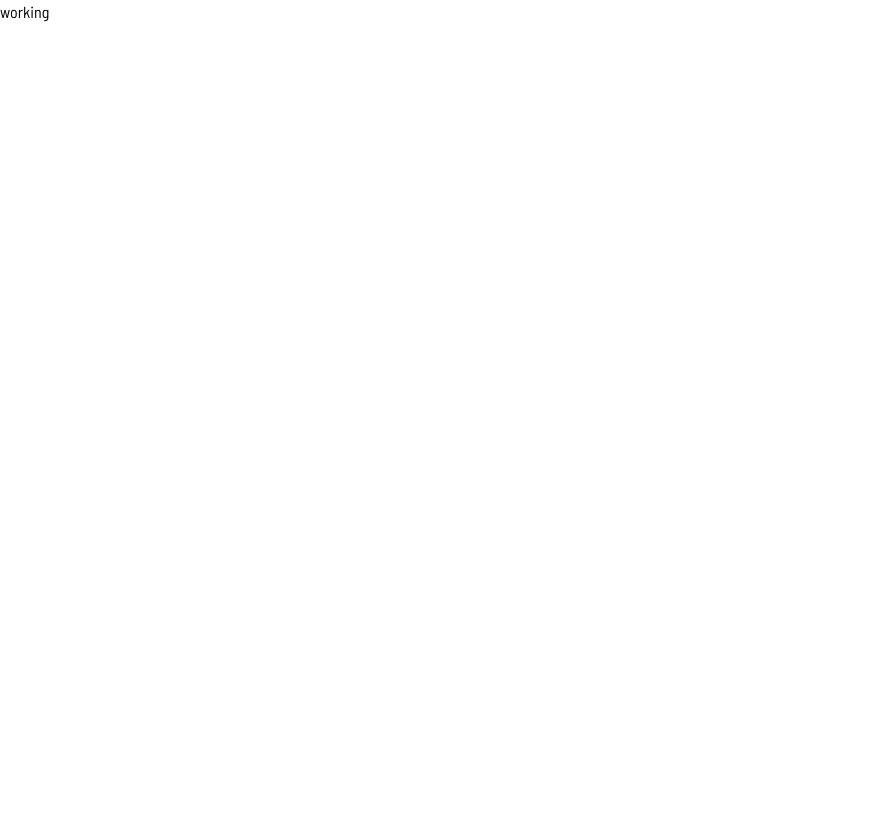
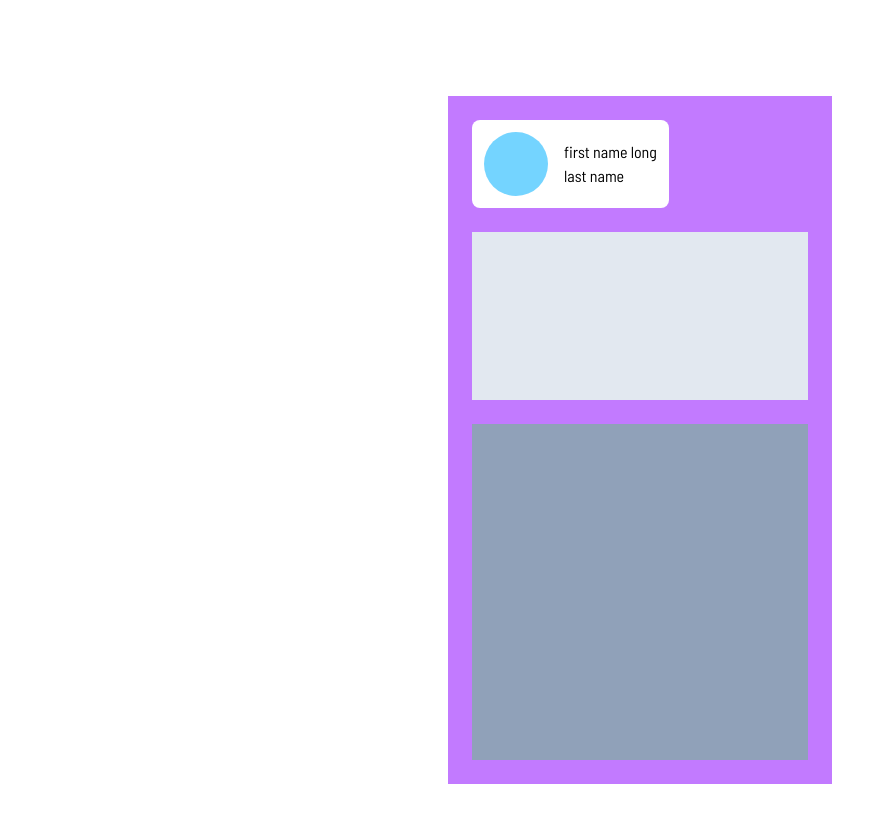
Before and after one commit to akshay-ken/novice-project-05, a React (Vite) app: page / in a window 1280 px wide. Shown: the top 822 px of the page, without its empty margins (0-894 px from the left). Before the commit the page ends 800 px from the top, so only its background shows below. Built offline with nearby package versions, Linux system fonts and the light colour scheme.

Commit message:
feat: adding indiviual component to practice memo() function

```diff
--- a/src/App.jsx
+++ b/src/App.jsx
@@ -1,7 +1,9 @@
+import { MainPage } from "./components/MainPage";
+
 function App() {
   return (
     <>
-      <h1>working</h1>
+      <MainPage />
     </>
   );
 }
--- /dev/null
+++ b/src/components/Comp1.jsx
@@ -0,0 +1,16 @@
+export function Comp1() {
+  return (
+    <div class="flex basis-auto flex-col max-w-sm bg-purple-400 p-6 mx-auto my-24 ">
+      <div class="flex flex-row items-center justify-around p-3 rounded-lg gap-x-4 w-fit bg-white">
+        <div class="w-16 h-16 bg-sky-300 rounded-full"></div>
+        <div>
+          <p>first name long</p>
+          <p>last name</p>
+        </div>
+      </div>
+
+      <p class="w-full h-42 bg-slate-200 my-6"></p>
+      <p class="w-full h-84 bg-slate-400"></p>
+    </div>
+  );
+}
--- a/src/components/MainPage.jsx
+++ b/src/components/MainPage.jsx
@@ -1,3 +1,9 @@
+import { Comp1 } from "./Comp1";
+
 export function MainPage() {
-  return <main></main>;
+  return (
+    <main>
+      <Comp1 />
+    </main>
+  );
 }
```
